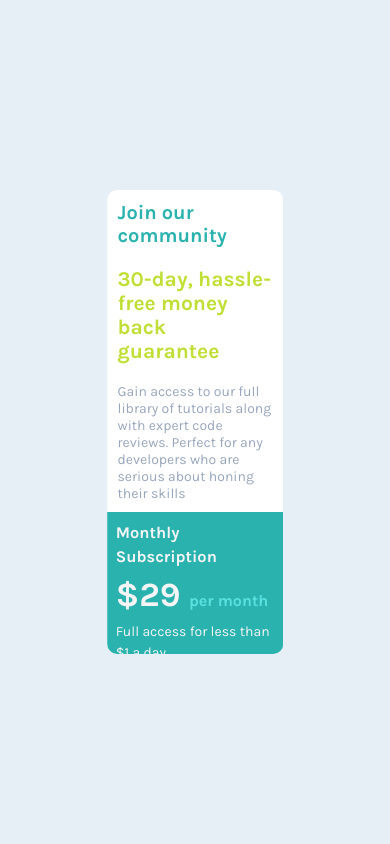
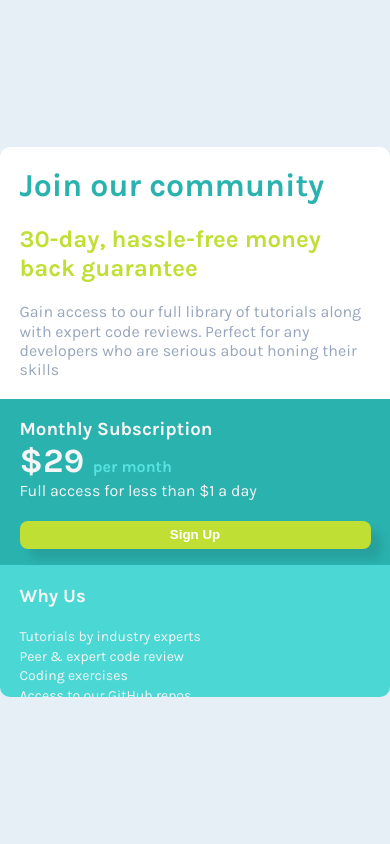
Before and after one commit to kowackag/Single-price-grid-component, a plain HTML site: page index.html in a window 390 px wide. Drawn offline with Linux system fonts and the light colour scheme.

Commit message:
update @media

```diff
--- a/index.html
+++ b/index.html
@@ -21,6 +21,7 @@
       <p> Gain access to our full library of tutorials along with expert code reviews.
         Perfect for any developers who are serious about honing their skills</p>
     </header>
+    <main>
       <div class="subscription">
         <h3> Monthly Subscription</h3>
         <p class="price"> &dollar;29 <span>per month</span></p>
@@ -39,13 +40,14 @@
           <li> New videos every week</li>
         </ul>
       </nav>
+    </main>
+  </div>
   <footer>
     <p class="attribution">
       Challenge by <a href="https://www.frontendmentor.io?ref=challenge" target="_blank">Frontend Mentor</a>.
       Coded by <a href="#">Malgorzata Kowacka</a>.
     </p>
   </footer>
-  </div>
 </body>
 
 </html>
--- a/style.css
+++ b/style.css
@@ -9,19 +9,20 @@ body {
     background-color: #E5EFF5;
     font-size: 16px;
     color: hsl(218, 22%, 67%);
+
 }
 
 .wrapper {
     display: flex;
     flex-wrap: wrap;
-    justify-content: center;
-    align-items: center;
     position: absolute;
     top: 50vh;
     left: 50vw;
     transform: translate(-50%, -50%);
-    width: 45vw;
-    height: 55vh;
+    width: 100%;
+    max-width: 700px;
+    height: 100vh;
+    max-height: 550px;
     background-color: #fff;
     border-radius: 10px;
     overflow: hidden;
@@ -32,7 +33,7 @@ body {
 header {
     display: flex;
     flex-direction: column;
-    padding: 6% 6%;
+    padding: 5% 5%;
     width: 100%;
     height: 45%;
 }
@@ -48,11 +49,19 @@ header h2 {
 }
 
 /******Subscription, Nav******/
+main {
+    display: flex;
+    width: 100%;
+    color: whitesmoke;
+    height: 55%;
+
+}
+
 .subscription,
 nav {
     width: 50%;
     color: whitesmoke;
-    height: 55%;
+    height: 100%;
     padding: 5% 5%;
 }
 
@@ -88,6 +97,7 @@ nav {
 }
 
 /******Navigation******/
+
 nav {
     background-color: #4BD8D5;
 }
@@ -110,85 +120,49 @@ footer {
 
 .attribution {
     font-size: 11px;
-    text-align: center;
 }
 
 .attribution a {
     color: hsl(228, 45%, 44%);
 }
 
-@media (max-width:1340px) and (orientation:landscape) {
+@media (max-width:568px) {
     .wrapper {
-        overflow: scroll;
+        overflow: auto;
     }
 
-    header {
-        height: auto;
+    main {
+        flex-direction: column;
     }
 
+    header,
     .subscription,
     nav {
-        line-height: 1.3;
+        width: 100%;
+        height: max-content;
+        line-height: 1.2;
     }
 
     .attribution {
         display: none;
     }
+
 }
 
-@media (max-width:1024px) {
-    .wrapper {
-        overflow: scroll;
+@media (max-height:480px) {
+
+    header,
+    nav,
+    .subscription {
+        height: max-content;
     }
 
-    header {
-        height: auto;
-    }
-
-    .subscription,
-    nav {
-        width: 100%;
-        height: auto;
+    .wrapper {
+        overflow: auto;
     }
 
     .attribution {
         display: none;
     }
+
 }
-
-@media (max-width:440px) {
-    body {
-        font-size: 14px;
-    }
-
-    h1 {
-        font-size: 20px;
-    }
-
-    .subscription {
-        line-height: 1.5;
-    }
-
-    .subscription button {
-        height: 20%;
-    }
-}
-
-@media (max-height:780px) {
-    .wrapper {
-        overflow: scroll;
-    }
-
-    header {
-        height: auto;
-    }
-
-    .subscription,
-    nav {
-        height: 100%;
-    }
-
-    .attribution {
-        display: none;
-    }
-}
```
Lines whose indentation alone changed are shown as unchanged.
